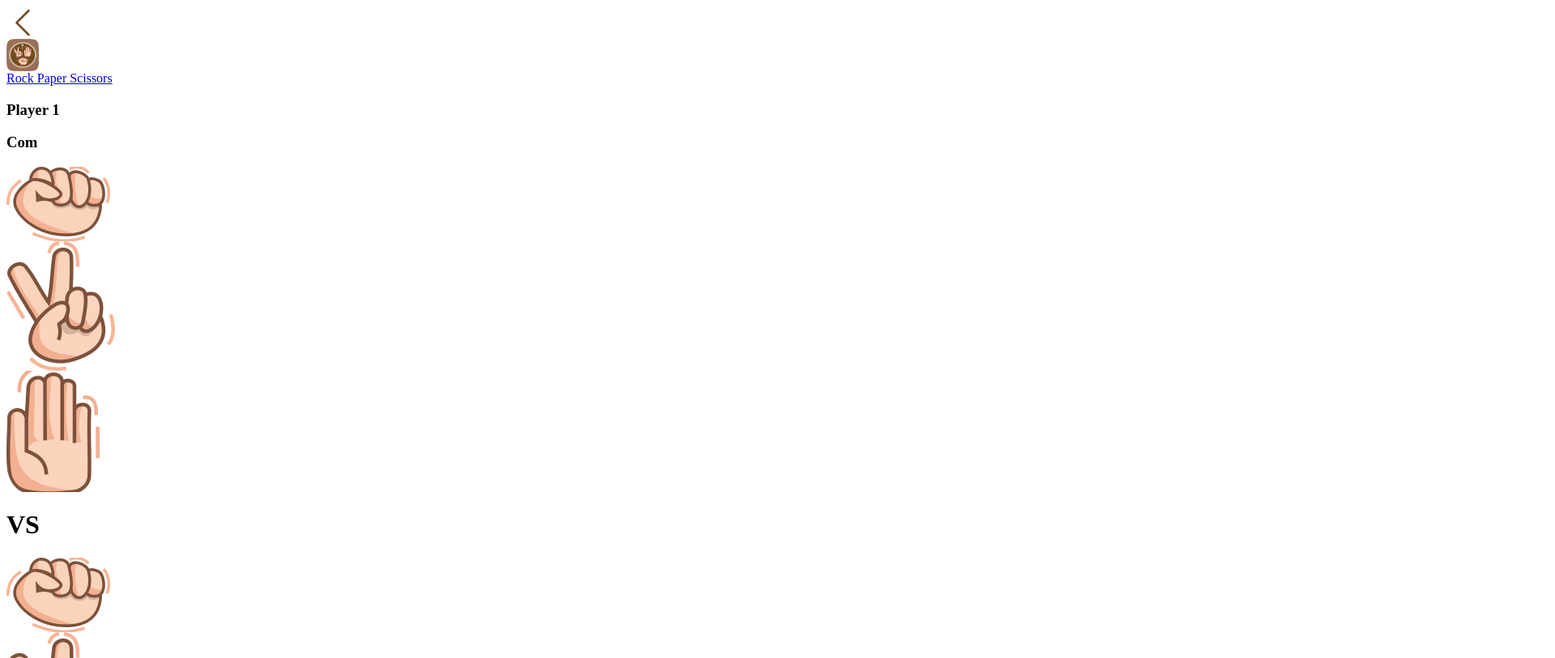
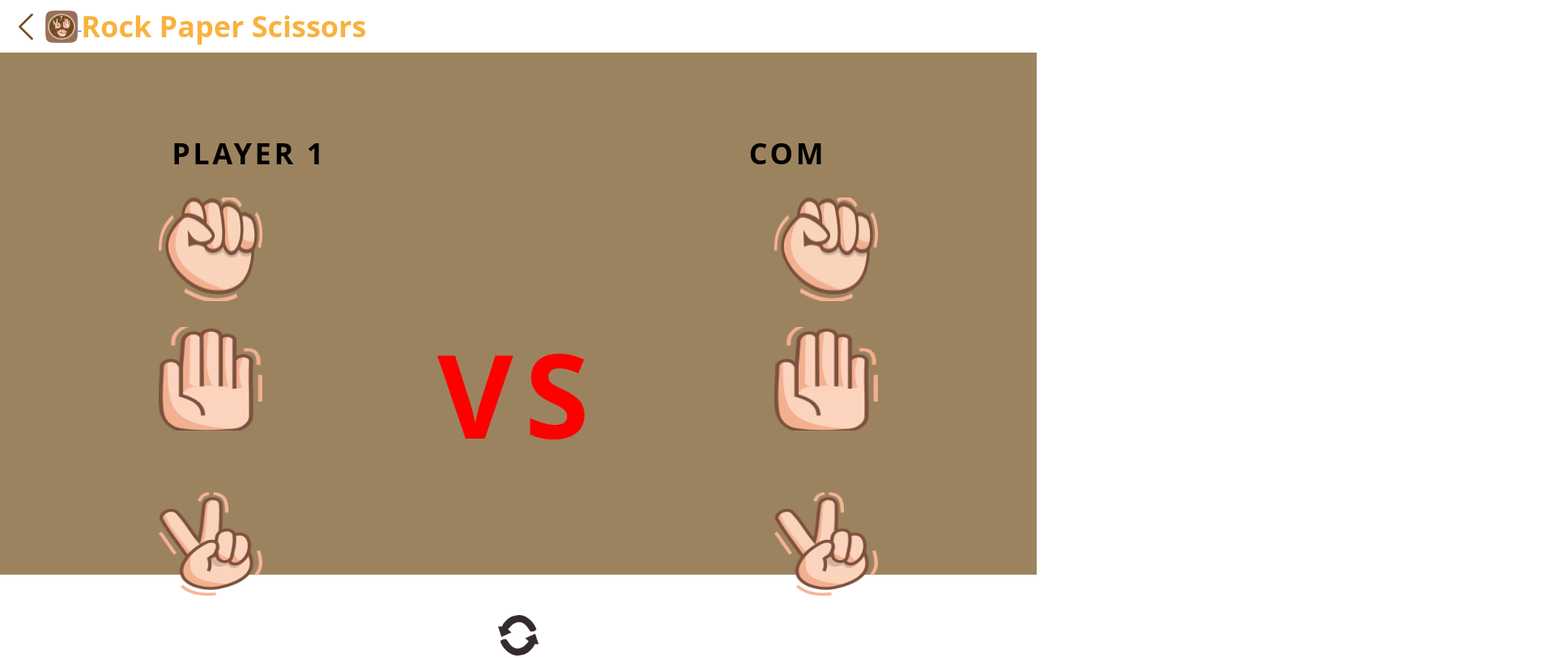
Before and after one commit to bogiant23/Challenge3, a plain HTML site: page play.html in a window 1280 px wide. Shown: the top 813 px of the page at 81% size, 1920 px wide, since content can reach past the window. Drawn offline with nearby package versions, Linux system fonts and the light colour scheme.

Commit message:
update play.html & play.css

```diff
--- a/play.css
+++ b/play.css
@@ -1,43 +1,47 @@
-body {
-  background-color: #9c835f;
+.header {
+  box-shadow: 0px 0px 25px 0 rgba(0, 0, 0, 0.08);
+  z-index: 997;
+  padding: 15px 0;
+  background: transparent;
 }
-section {
-  display: flex;
-  margin-top: 20px;
-  margin-left: 10px;
-  text-align: center;
-}
-.btn_back {
-  margin-top: 20px;
-  margin-left: 10px;
-}
-.logo {
-  margin-left: 30px;
-}
-.title_teks {
-  font-family: -apple-system, BlinkMacSystemFont, "Segoe UI", Roboto, Oxygen,
-    Ubuntu, Cantarell, "Open Sans", "Helvetica Neue", sans-serif;
+.nav-title {
+  font-family: Open Sans;
   font-style: normal;
   font-weight: bold;
   font-size: 36px;
   line-height: 49px;
   text-align: center;
-  margin-top: 10px;
-  margin-left: 30px;
-
   color: #f9b23d;
 }
-main {
-  display: flex;
-  flex-direction: row;
-  justify-content: center;
-  align-items: center;
-  margin-right: 30rem;
-  margin-top: 3rem;
+.bg-main {
+  /* position: absolute; */
+  background-color: #9c835f;
 }
-.player {
-  font-family: -apple-system, BlinkMacSystemFont, "Segoe UI", Roboto, Oxygen,
-    Ubuntu, Cantarell, "Open Sans", "Helvetica Neue", sans-serif;
+.vs-big {
+  font-family: Open Sans;
+  font-style: normal;
+  font-weight: bold;
+  font-size: 144px;
+  line-height: 196px;
+  text-align: center;
+  letter-spacing: 0.1em;
+  text-transform: uppercase;
+  color: red;
+}
+
+.nav-bar {
+  position: relative;
+  top: 100px;
+  text-align: center !important;
+}
+
+.gamepic img {
+  width: 128px;
+  height: 128px;
+  cursor: pointer;
+}
+.title-player {
+  font-family: Open Sans;
   font-style: normal;
   font-weight: bold;
   font-size: 36px;
@@ -45,24 +49,60 @@ main {
   text-align: center;
   letter-spacing: 0.1em;
   text-transform: uppercase;
-  position: absolute;
-  margin-bottom: 5rem;
-  margin-right: 100px;
-  align-self: flex-start;
-
+  padding-bottom: 10px;
   color: #000000;
 }
-li {
-  list-style: none;
-  margin: 40px;
+.title-ai {
+  font-family: Open Sans;
+  font-style: normal;
+  font-weight: bold;
+  font-size: 36px;
+  line-height: 49px;
+  text-align: center;
+  letter-spacing: 0.1em;
+  text-transform: uppercase;
+  padding-bottom: 10px;
+  color: #000000;
 }
-ul {
-  display: flex;
-  flex-direction: column;
+.bg-grey {
+  border-radius: 15%;
 }
-.player_items {
+.refresh-game {
+  width: 50px;
+  height: 50px;
+  cursor: pointer;
+}
+
+.versus {
+  position: relative;
+  z-index: 1;
+  display: table-cell;
+  vertical-align: middle;
+}
+
+.result {
   position: absolute;
-  align-self: flex-start;
-  margin-right: 100px;
-  margin-top: 50px;
+  top: 0;
+  left: 0;
+  z-index: 1;
+  transform: rotate(-30deg);
+  margin-left: -30px;
 }
+
+.result > h5 {
+  vertical-align: middle;
+  background-color: #4c9654;
+  border-radius: 5%;
+  font-size: 14px;
+  font-weight: bold;
+  letter-spacing: 2px;
+  color: #ffffff;
+  height: 55px;
+  padding: 10px 40px;
+  position: absolute;
+  margin-top: 8rem;
+  margin-left: 5rem;
+}
+.max-width {
+  max-width: 200px;
+}
--- a/play.html
+++ b/play.html
@@ -1,3 +1,16 @@
+<!DOCTYPE html>
+<html lang="en">
+  <head>
+    <meta charset="UTF-8" />
+    <meta http-equiv="X-UA-Compatible" content="IE=edge" />
+    <meta name="viewport" content="width=device-width, initial-scale=1.0" />
+    <title>Document</title>
+    <link rel="stylesheet" href="bootstrap-5.1.0-dist/css/bootstrap.min.css" />
+    <link rel="stylesheet" href="bootstrap-5.1.0-dist/js/bootstrap.min.js" />
+    <!-- my css -->
+    <link rel="stylesheet" href="play.css" />
+    <!-- end my css -->
+  </head>
   <body>
     <div class="align-items-center">
       <div class="container-fluid">
@@ -5,16 +18,30 @@
           <div class="col-lg-7 my-2">
             <div class="d-inline-block mr-3">
               <a href="index.html">
-							<svg width="40px" height="40px" viewBox="0 0 16 16" class="bi bi-chevron-left" fill="rgb(114,76,33)"
-								xmlns="http://www.w3.org/2000/svg">
-								<path fill-rule="evenodd"
-									d="M11.354 1.646a.5.5 0 0 1 0 .708L5.707 8l5.647 5.646a.5.5 0 0 1-.708.708l-6-6a.5.5 0 0 1 0-.708l6-6a.5.5 0 0 1 .708 0z" />
+                <svg
+                  width="40px"
+                  height="40px"
+                  viewBox="0 0 16 16"
+                  class="bi bi-chevron-left"
+                  fill="rgb(114,76,33)"
+                  xmlns="http://www.w3.org/2000/svg"
+                >
+                  <path
+                    fill-rule="evenodd"
+                    d="M11.354 1.646a.5.5 0 0 1 0 .708L5.707 8l5.647 5.646a.5.5 0 0 1-.708.708l-6-6a.5.5 0 0 1 0-.708l6-6a.5.5 0 0 1 .708 0z"
+                  />
                 </svg>
               </a>
             </div>
             <a href="index.html">
               <div class="d-inline-block mr-3">
-							<img src="./assets/play/logo 1.png" width="40px" height="40px" class="" alt="logo">
+                <img
+                  src="./assets/play/logo 1.png"
+                  width="40px"
+                  height="40px"
+                  class=""
+                  alt="logo"
+                />
               </div>
             </a>
             <a href="index.html">
@@ -41,17 +68,15 @@
         <div class="row gamepic">
           <div class="col-lg-4">
             <div class="m-auto bg-grey playerImage px-4 py-3 max-width">
-                        <img src="./assets/play/batu 1.png" class="player batu">
+              <img src="./assets/play/batu 1.png" class="player batu" />
             </div>
           </div>
           <div class="col-lg-4">
-                    <div class="m-auto px-4 py-3 max-width">
-
-                    </div>
+            <div class="m-auto px-4 py-3 max-width"></div>
           </div>
           <div class="col-lg-4">
             <div class="m-auto bg-grey aiImage px-4 py-3 max-width">
-                        <img src="./assets/play/gunting 1.png">
+              <img src="./assets/play/batu 1.png" />
             </div>
           </div>
         </div>
@@ -59,7 +84,7 @@
         <div class="row gamepic">
           <div class="col-lg-4">
             <div class="m-auto bg-grey playerImage px-4 py-3 max-width">
-                        <img src="./assets/play/kertas 1.png" class="player kertas">
+              <img src="./assets/play/kertas 1.png" class="player kertas" />
             </div>
           </div>
           <div class="col-lg-4 versus">
@@ -72,7 +97,7 @@
           </div>
           <div class="col-lg-4">
             <div class="m-auto bg-grey aiImage px-4 py-3 max-width">
-                        <img src="./assets/play/batu 1.png">
+              <img src="./assets/play/kertas 1.png" />
             </div>
           </div>
         </div>
@@ -80,31 +105,28 @@
         <div class="row gamepic">
           <div class="col-lg-4">
             <div class="m-auto bg-grey playerImage px-4 py-3 max-width">
-                        <img src="./assets/play/gunting 1.png" class="player gunting">
+              <img src="./assets/play/gunting 1.png" class="player gunting" />
             </div>
           </div>
           <div class="col-lg-4">
-                    <div class="m-auto  px-4 py-3 max-width">
-
-                    </div>
+            <div class="m-auto px-4 py-3 max-width"></div>
           </div>
           <div class="col-lg-4">
             <div class="m-auto bg-grey aiImage px-4 py-3 max-width">
-                        <img src="./assets/play/kertas 1.png">
+              <img src="./assets/play/gunting 1.png" />
             </div>
           </div>
         </div>
 
         <div class="row my-2">
           <div class="col-2 col-sm-2 offset-4 offset-sm-5 d-flex p-0">
-					<div class="m-auto p-0 reset"><img src="./assets/play/refresh.png" class="refresh-game"></div>
+            <div class="m-auto p-0 reset">
+              <img src="./assets/play/refresh 2.png" class="refresh-game" />
+            </div>
           </div>
         </div>
       </div>
     </div>
   </body>
-
-<script src="js/index.js"></script>
-<script src="https://code.jquery.com/jquery-3.5.1.slim.min.js" integrity="sha384-DfXdz2htPH0lsSSs5nCTpuj/zy4C+OGpamoFVy38MVBnE+IbbVYUew+OrCXaRkfj" crossorigin="anonymous"></script>
-
+  <script src="myscript.js"></script>
 </html>
```
Also changed, not shown: myscript.js (deleted, +0 -7 lines), assets/play/refresh 2.png (added). Lines whose indentation alone changed are shown as unchanged.
